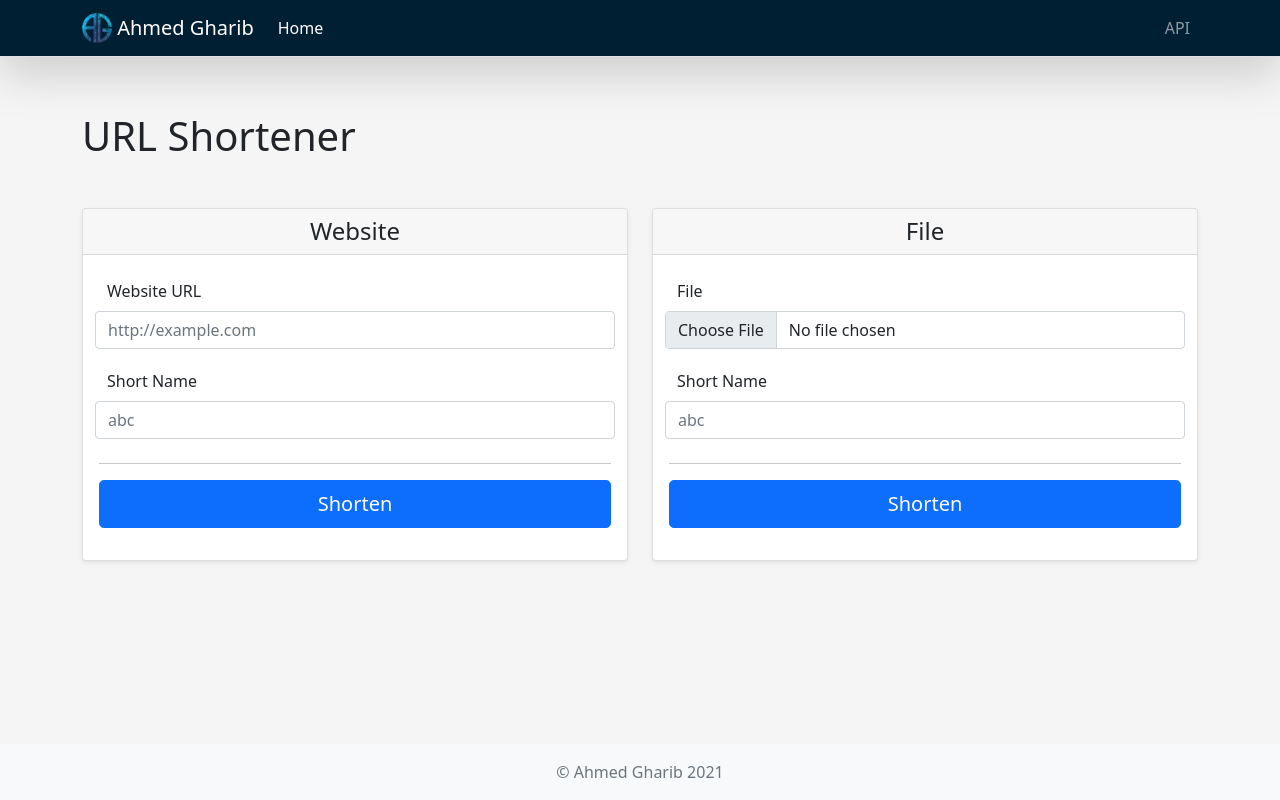
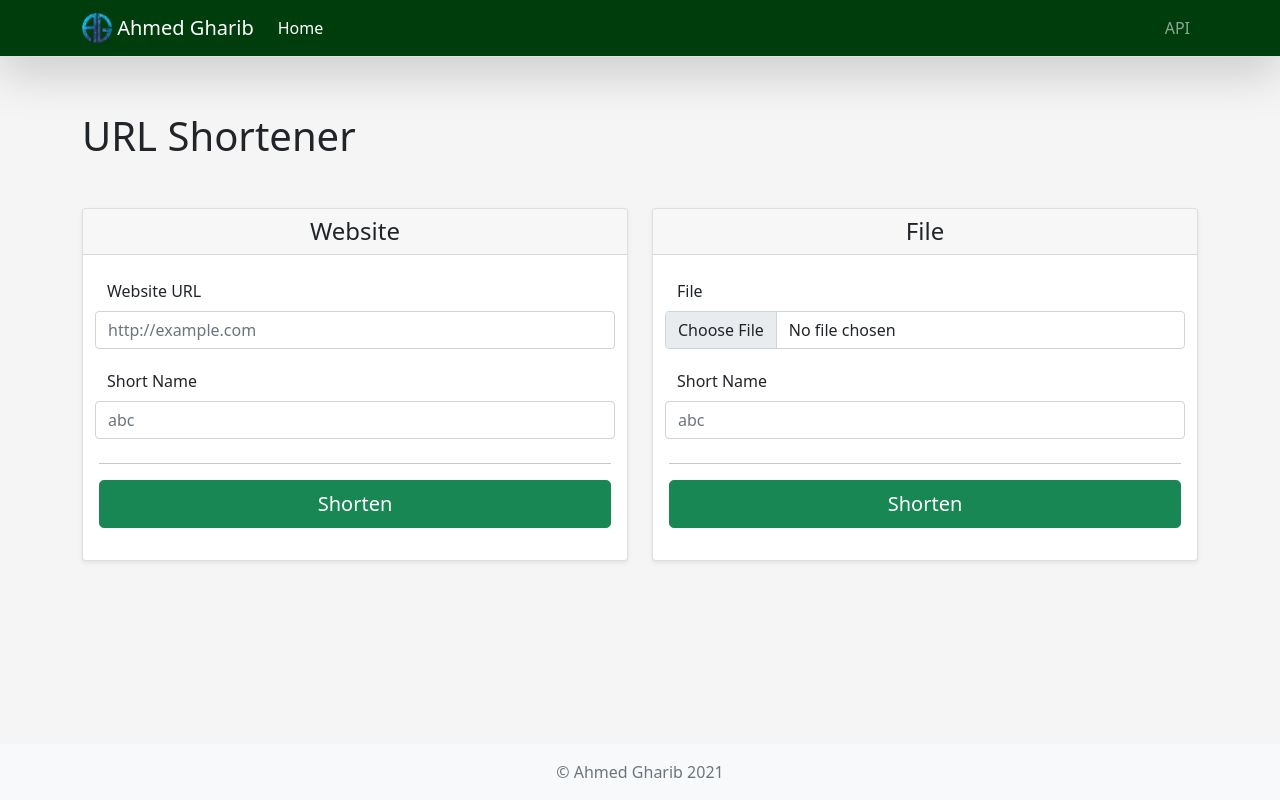
Before and after one commit to ahmed-gharib89/AWS-Cloud-DevOps-Engineer-Capstone-Project, a Flask app: page / in a window 1280 px wide. Run offline with Flask 2, Linux system fonts and the light colour scheme.

Commit message:
Change frontend color to green

```diff
--- a/urlshort/static/style.css
+++ b/urlshort/static/style.css
@@ -17,5 +17,5 @@ body {
 }
 
 .bg-primary {
-  background-color: #001f33 !important;
+  background-color: #003d0d !important;
 }
--- a/urlshort/templates/home.html
+++ b/urlshort/templates/home.html
@@ -34,7 +34,7 @@ Home
                     </div>
                     <hr my-3>
 
-                    <button type="submit" class="w-100 btn btn-primary btn-lg mb-3">Shorten</button>
+                    <button type="submit" class="w-100 btn btn-success btn-lg mb-3">Shorten</button>
                 </form>
             </div>
         </div>
@@ -60,7 +60,7 @@ Home
                     </div>
                     <hr my-3>
 
-                    <button type="submit" class="w-100 btn btn-primary btn-lg mb-3">Shorten</button>
+                    <button type="submit" class="w-100 btn btn-success btn-lg mb-3">Shorten</button>
                 </form>
             </div>
         </div>
```
